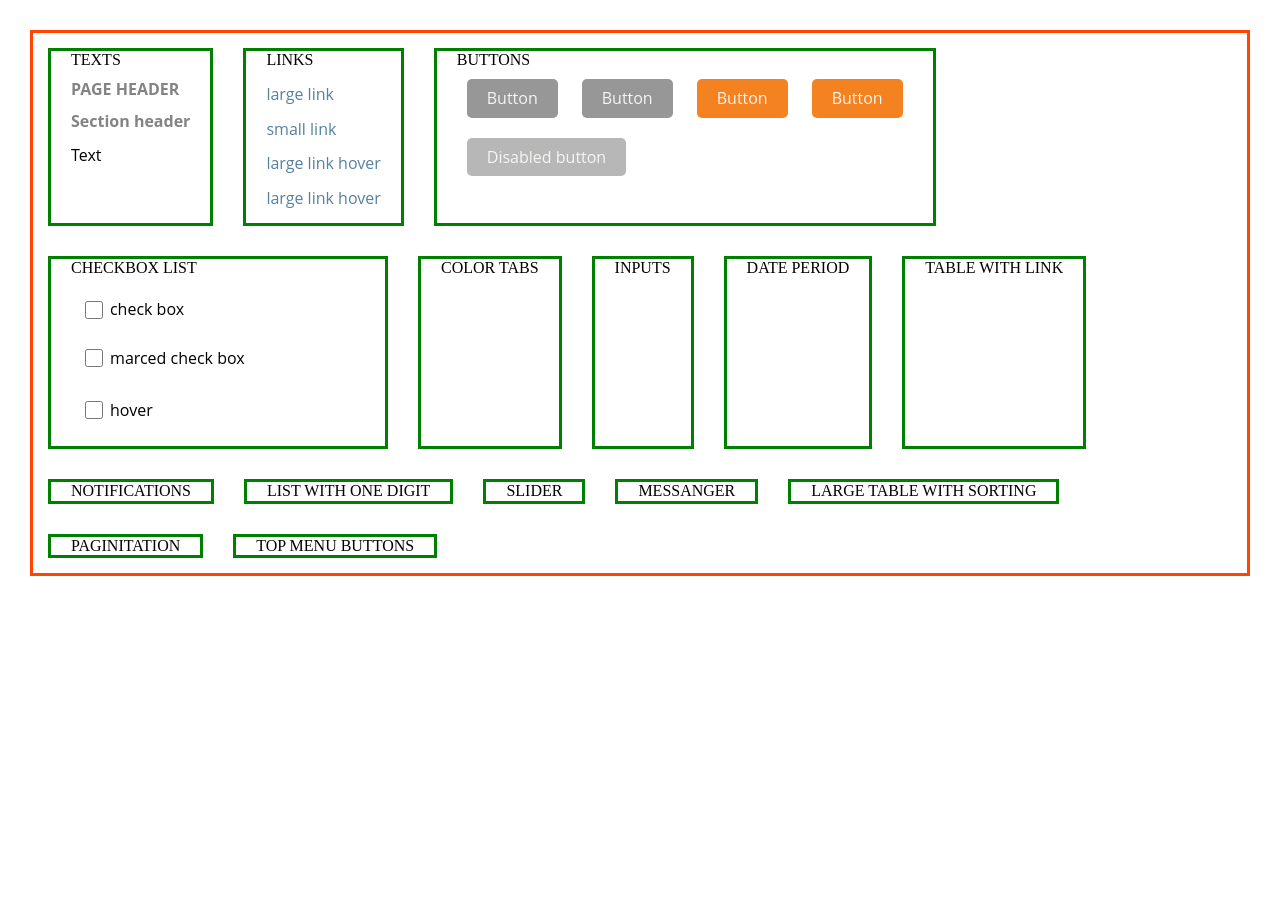
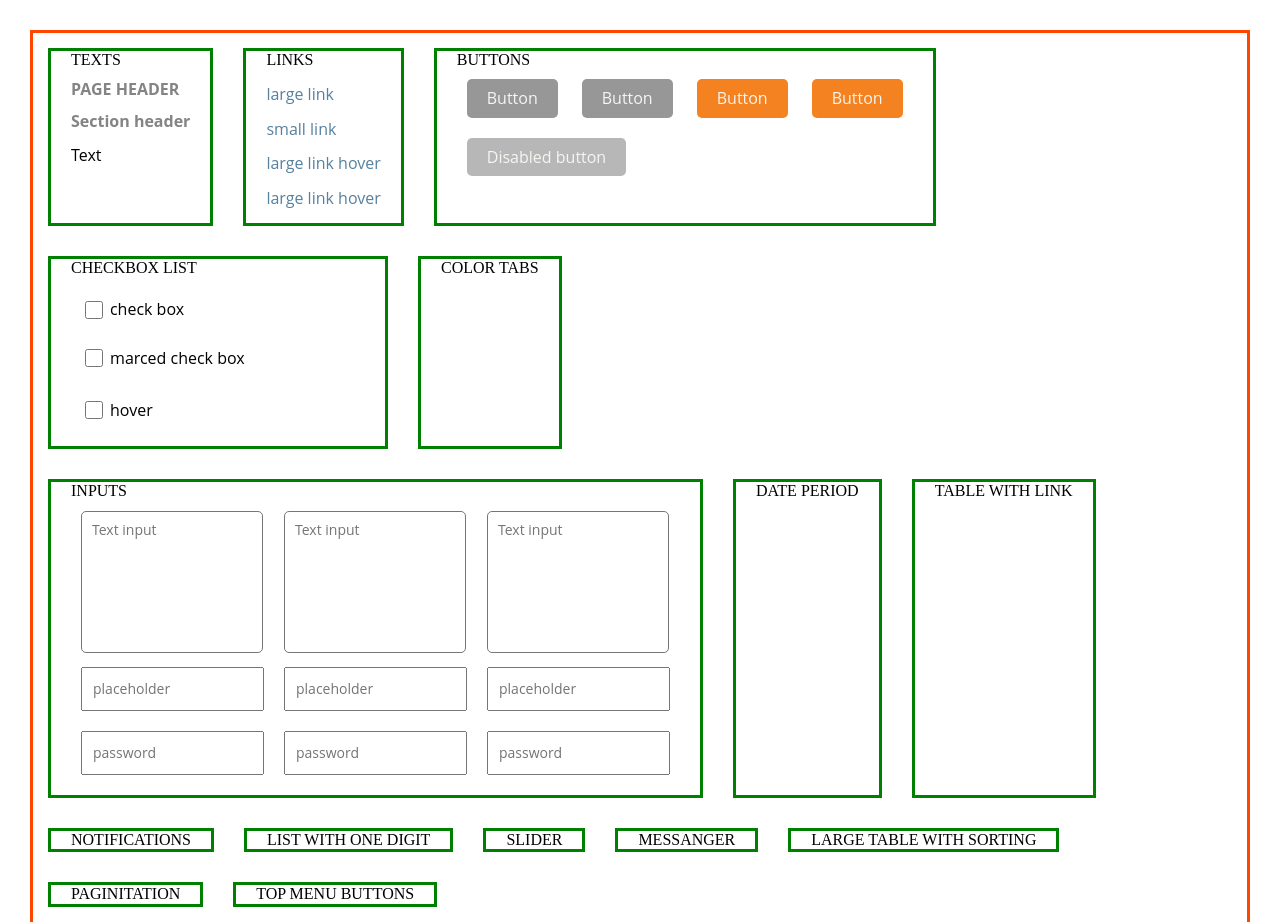
Before and after one commit to JarekGramacki/solo-project-1, a website: page src/index.html in a window 1280 px wide. Shown: the top 922 px of the page. Before the commit the page ends 800 px from the top, so only its background shows below. Drawn offline with nearby package versions, Linux system fonts and the light colour scheme; files that its build step writes are made by us from their sources.

Commit message:
Add inputs

```diff
--- a/src/index.html
+++ b/src/index.html
@@ -43,7 +43,7 @@
             </div>
         </div>
 
-        <div class="list-of-contents  ">CHECKBOX LIST
+        <div class="list-of-contents">CHECKBOX LIST
             <div class="check-box">
                 <ul>
                     <input type="checkbox">
@@ -66,8 +66,44 @@
 
         <div class="list-of-contents color-tabs">COLOR TABS</div>
 
-        <div class="list-of-contents inputs">INPUTS
+        <div class="list-of-contents">INPUTS
+            <div class="inputs">
+                <div class="inputs-texts">
+                    <div class="input-textarea">
+                        <textarea placeholder="Text input"></textarea>
+                    </div>
+                    <div class="input-text">
+                        <input type="text" placeholder="placeholder">
+                    </div>
+                    <div class="input-text-password">
+                        <input type="text" placeholder="password">
+                    </div>
+                </div>
 
+                <div class="inputs-texts">
+                    <div class="input-textarea">
+                        <textarea placeholder="Text input"></textarea>
+                    </div>
+                    <div class="input-text">
+                        <input type="text" placeholder="placeholder">
+                    </div>
+                    <div class="input-text-password">
+                        <input type="text" placeholder="password">
+                    </div>
+                </div>
+
+                <div class="inputs-texts">
+                    <div class="input-textarea">
+                        <textarea placeholder="Text input"></textarea>
+                    </div>
+                    <div class="input-text">
+                        <input type="text" placeholder="placeholder">
+                    </div>
+                    <div class="input-text-password">
+                        <input type="text" placeholder="password">
+                    </div>
+                </div>
+            </div>
         </div>
 
         <div class="list-of-contents date-period">DATE PERIOD</div>
--- a/src/sass/_layout.scss
+++ b/src/sass/_layout.scss
@@ -100,13 +100,41 @@ input{
 .check-box-hover ul{
   width: 280px;
   height: 40px;
-  cursor: pointer;
+}
 
-}
 .check-box-hover ul:hover{
   width: 280px;
   height: 40px;
   background-color: $lower-grey;
   cursor: pointer;
+}
+
+/* INPUTS */
+.inputs{
+  display: flex;
+  flex-direction: row;
 
 }
+
+textarea{
+  width: 160px;
+  height: 120px;
+  resize: none;
+  padding: 10px;
+  font-family:$brand-font ;
+  font-size: 14px;
+  border-radius: 5px;
+}
+
+input[type=text]{
+  width: 159px;
+  height: 20px;
+  font-family:$brand-font;
+  font-size: 14px;
+  margin: 10px 0px;
+  padding: 10px;
+}
+
+.inputs-texts{
+  margin:10px
+}
```
